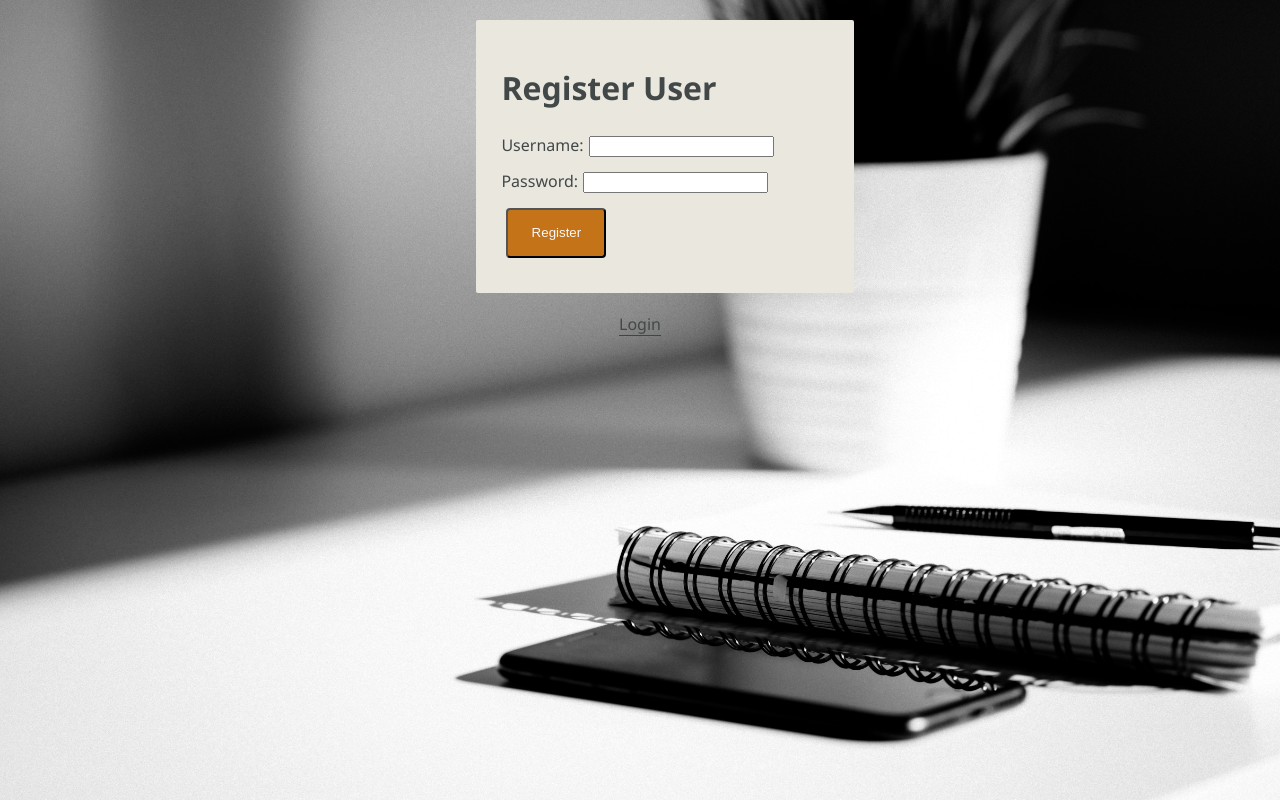
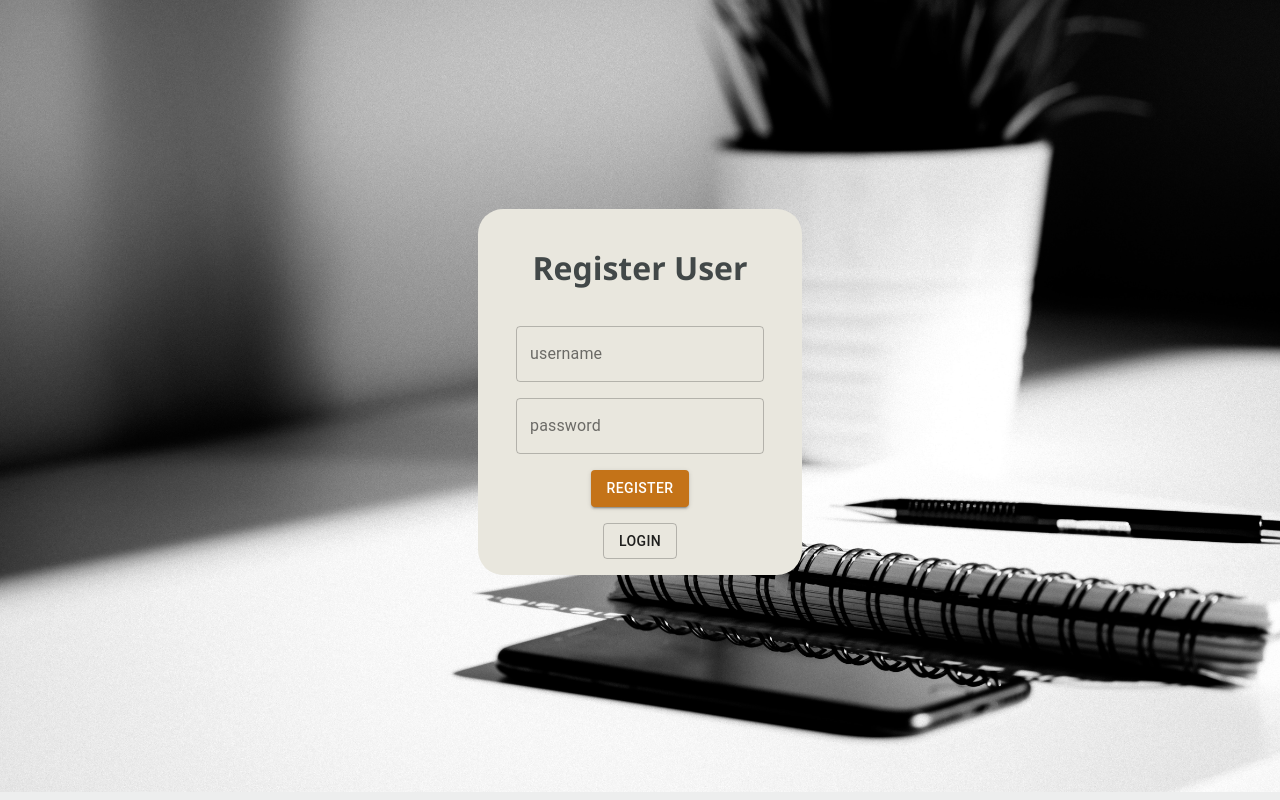
Before and after one commit to johngellert/prime-solo-paytracks, a React (Create React App) app: page /#/my/employees in a window 1280 px wide. Both pictures are taken after a click on the button "REGISTER". Built offline with nearby package versions, Linux system fonts and the light colour scheme; no server answers.

Commit message:
Update login and register pages.

```diff
--- a/src/components/LoginPage/LoginPage.css
+++ b/src/components/LoginPage/LoginPage.css
@@ -17,4 +17,5 @@
 .login-form {
     background-color: #E9E7DE;
     border-radius: 25px;
+    height: 60%;
 }
--- a/src/components/LoginPage/LoginPage.js
+++ b/src/components/LoginPage/LoginPage.js
@@ -9,7 +9,11 @@ import {
 import PropTypes from "prop-types";
 import Button from "@material-ui/core/Button";
 
+import Paper from '@material-ui/core/Paper';
+
 import smallLogo from "./400dpiLogoCropped.png";
+
+import Swal from "sweetalert2";
 
 import Grid from "@material-ui/core/Grid";
 
@@ -66,7 +70,21 @@ class LoginPage extends Component {
 
     return (
       // <div id="login-main-container">
-      <Grid container spacing={2} direction="column" justify="center" alignItems="center" className="login-main-container">
+      <Grid
+        container
+        spacing={2}
+        direction="column"
+        justify="center"
+        alignItems="center"
+        className="login-main-container"
+      >
+        {/* {this.props.errors.loginMessage &&
+          Swal.fire({
+                type: 'error',
+                title: this.props.errors.loginMessage,
+            }).then(this.forceUpdate())
+        } */}
+
         {this.props.errors.loginMessage && (
           <h2 className="alert" role="alert">
             {this.props.errors.loginMessage}
@@ -80,7 +98,7 @@ class LoginPage extends Component {
           direction="column"
           justify="center"
           alignItems="center"
-
+          xs={11} sm={6} md={4} lg={3} xl={3}
         >
           <Grid item>
             <img className={classes.logo} src={smallLogo} />
@@ -105,6 +123,7 @@ class LoginPage extends Component {
               variant="outlined"
               value={this.state.password}
               onChange={this.handleInputChangeFor("password")}
+              fullWidth
             ></TextField>
           </Grid>
 
@@ -117,6 +136,7 @@ class LoginPage extends Component {
               value="Log In"
               color="secondary"
               variant="contained"
+              fullWidth
             >
               Login
             </Button>
@@ -129,6 +149,7 @@ class LoginPage extends Component {
               }}
               className={classes.button}
               variant="outlined"
+              fullWidth
             >
               Register
             </Button>
--- a/src/components/RegisterPage/RegisterPage.css
+++ b/src/components/RegisterPage/RegisterPage.css
@@ -15,14 +15,9 @@
     background-repeat: no-repeat;
 }
 
-#login-form {
-    /* position: absolute;
-    top: 50%;
-    left: 50%;
-    margin-right: -50%; */
-    text-align: center;
-    margin-top: 15%;
-    height: 50%;
-    width: 30%;
-    min-width: 300px;
+.login-form {
+    background-color: #E9E7DE;
+    border-radius: 25px;
+    height: 60%;
+    width: 70%;
 }
--- a/src/components/RegisterPage/RegisterPage.js
+++ b/src/components/RegisterPage/RegisterPage.js
@@ -3,6 +3,34 @@ import { connect } from "react-redux";
 import "./RegisterPage.css";
 
 import Grid from "@material-ui/core/Grid";
+
+import PropTypes from "prop-types";
+
+import {
+  TextField,
+  withStyles,
+  Button
+} from "@material-ui/core";
+
+const styles = theme => ({
+  textField: {
+    // marginLeft: theme.spacing(6),
+    // marginRight: theme.spacing(),
+    // marginBottom: theme.spacing(2),
+    // width: "fill"
+  },
+  button: {
+    // marginLeft: theme.spacing(),
+    // marginRight: theme.spacing(),
+    // marginBottom: theme.spacing(2),
+    // minWidth: 300
+  },
+  logo: {
+    height: 80,
+    marginTop: 10,
+    marginBottom: 20
+  }
+});
 
 class RegisterPage extends Component {
   state = {
@@ -33,9 +61,11 @@ class RegisterPage extends Component {
   };
 
   render() {
+    const { classes } = this.props;
+
     return (
-      <div class="register-main-container">
       <Grid
+        className="register-main-container"
         container
         spacing={2}
         direction="column"
@@ -47,57 +77,77 @@ class RegisterPage extends Component {
             {this.props.errors.registrationMessage}
           </h2>
         )}
-          <Grid item xs={12} sm={6}>
-            <form onSubmit={this.registerUser}>
+        <Grid
+          className="login-form"
+          container
+          item
+          spacing={2}
+          direction="column"
+          justify="center"
+          alignItems="center"
+          xs={11} sm={6} md={4} lg={3} xl={3}
+        >
+          <Grid item>
             <h1>Register User</h1>
-              <div>
-                <label htmlFor="username">
-                  Username:
-                  <input
+          </Grid>
+
+          <Grid item>
+            <TextField
+              className={classes.textField}
               type="text"
               name="username"
+              label="username"
+              variant="outlined"
               value={this.state.username}
               onChange={this.handleInputChangeFor("username")}
-                  />
-                </label>
-              </div>
-              <div>
-                <label htmlFor="password">
-                  Password:
-                  <input
+            ></TextField>
+          </Grid>
+
+          <Grid item>
+            <TextField
+              className={classes.textField}
               type="password"
               name="password"
+              label="password"
+              variant="outlined"
               value={this.state.password}
               onChange={this.handleInputChangeFor("password")}
-                  />
-                </label>
-              </div>
-              <div>
-                <input
-                  className="register"
+            ></TextField>
+          </Grid>
+
+          <Grid item>
+            <Button
+              onClick={this.registerUser}
               type="submit"
               name="submit"
               value="Register"
-                />
-              </div>
-            </form>
-            <center>
-              <button
-                type="button"
-                className="link-button"
+              color="secondary"
+              variant="contained"
+              fullWidth
+            >
+              Register
+            </Button>
+          </Grid>
+          <Grid item>
+            <Button
               onClick={() => {
                 this.props.dispatch({ type: "SET_TO_LOGIN_MODE" });
               }}
+              variant="outlined"
+              fullWidth
             >
               Login
-              </button>
-            </center>
+            </Button>
           </Grid>
         </Grid>
-      </div>
+      </Grid>
     );
   }
 }
+
+RegisterPage.propTypes = {
+  classes: PropTypes.object.isRequired
+};
 
 // Instead of taking everything from state, we just want the error messages.
 // if you wanted you could write this code like this:
@@ -106,4 +156,4 @@ const mapStateToProps = state => ({
   errors: state.errors
 });
 
-export default connect(mapStateToProps)(RegisterPage);
+export default connect(mapStateToProps)(withStyles(styles)(RegisterPage));
```
Lines whose indentation alone changed are shown as unchanged.
